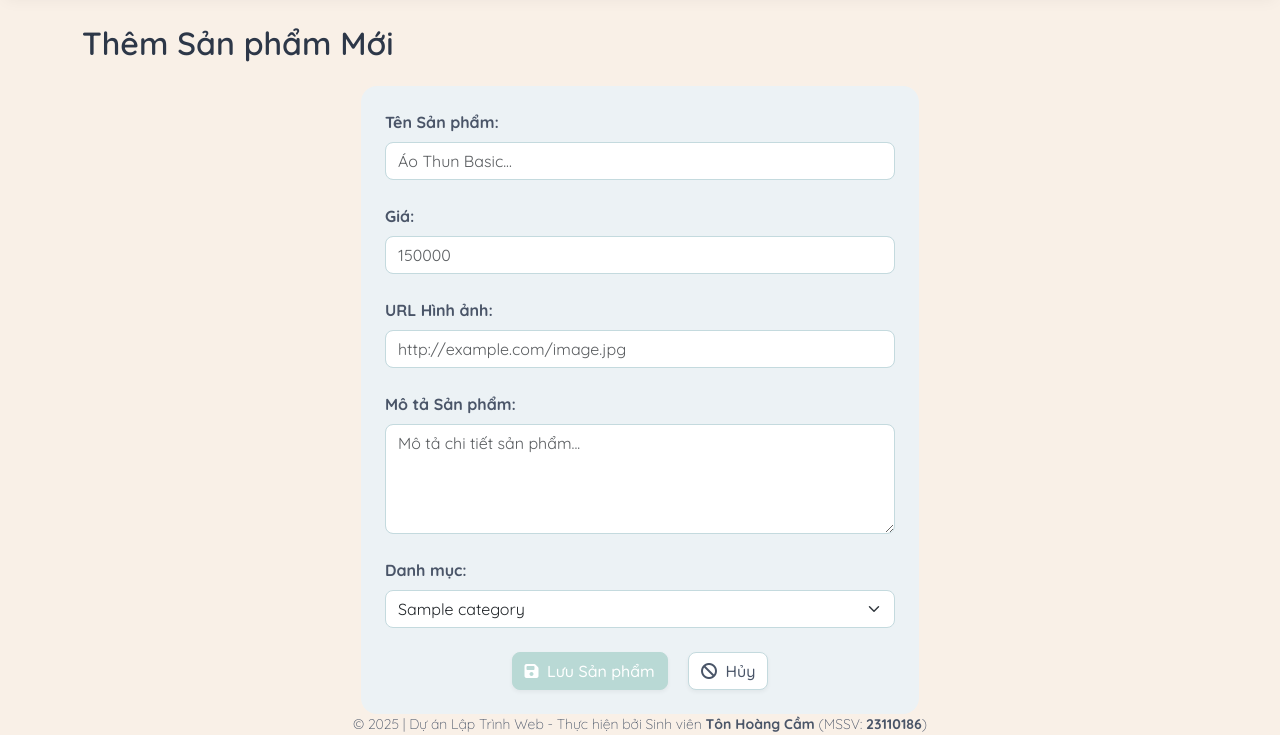
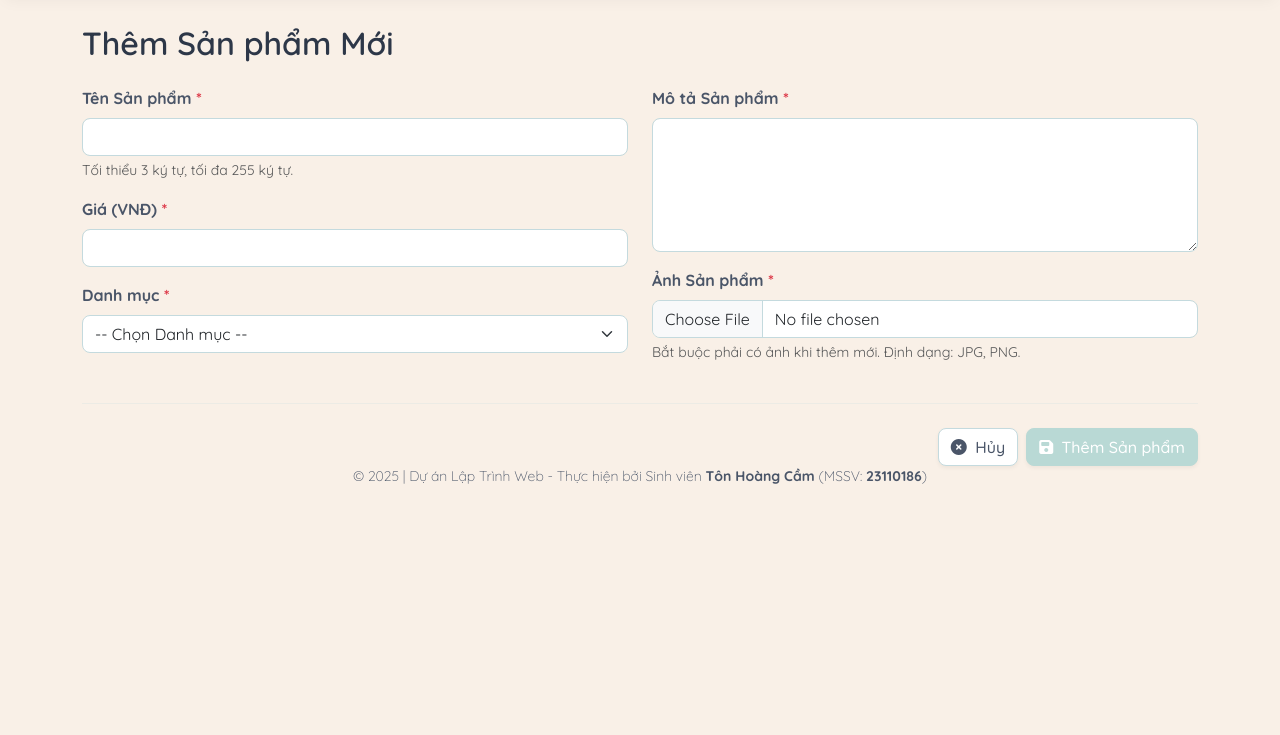
Before and after one commit to DylanVenomania/LaptrinhWeb_trenlop, a Spring Boot app: page /admin/product/new in a window 1280 px wide. Shown: the part 100-835 px from the top of the page. After the commit the page ends 584 px from the top, so only its background shows below. Run offline with Spring Boot 4, Linux system fonts and the light colour scheme; tables that the repository leaves empty hold one stand-in row (values such as "Sample post"); some libraries are stand-ins or nearby versions.

Commit message:
Đổi tên folder Baitap6 thành Bai6_CRUD_Timkiem_Phantrang_header_footer

```diff
--- a/Bai6_CRUD_Timkiem_Phantrang_header_footer/LittleLotus/src/main/resources/templates/product/product-form.html
+++ b/Bai6_CRUD_Timkiem_Phantrang_header_footer/LittleLotus/src/main/resources/templates/product/product-form.html
@@ -3,56 +3,104 @@
       xmlns:layout="http://www.ultraq.net.nz/thymeleaf/layout"
       layout:decorate="~{layouts/layout}">
 <head>
-    <title th:text="${formTitle}">Thêm/Sửa Sản phẩm</title>
+    <title>Quản lý Sản phẩm - Thêm/Sửa</title>
 </head>
 <body>
-    <div layout:fragment="content">
-        <h2 class="mb-4" th:text="${formTitle}">Thêm/Sửa Sản phẩm</h2>
 
-        <div class="container col-md-8 col-lg-6 p-4" style="background-color: var(--color-background-card); border-radius: var(--border-radius-large);">
-            <form action="#" th:action="@{/admin/product/save}" th:object="${product}" method="POST">
+<div layout:fragment="content">
 
-                <input type="hidden" th:field="*{id}">
+    <h2 th:text="${product.id == null} ? 'Thêm Sản phẩm Mới' : 'Cập nhật Sản phẩm: ' + ${product.name}">Thêm Sản phẩm Mới</h2>
 
-                <div class="mb-4">
-                    <label for="name" class="form-label fw-bold">Tên Sản phẩm:</label>
-                    <input type="text" th:field="*{name}" id="name" class="form-control" placeholder="Áo Thun Basic..." required>
+    <form th:action="@{/admin/products/save}" th:object="${product}" method="post" enctype="multipart/form-data">
+
+        <input type="hidden" th:field="*{id}" />
+
+        <div class="row">
+            <div class="col-lg-6">
+                <div class="mb-3">
+                    <label for="name" class="form-label fw-bold">Tên Sản phẩm <span class="text-danger">*</span></label>
+                    <input type="text" th:field="*{name}" id="name"
+                           class="form-control"
+                           th:errorclass="is-invalid"
+                           required minlength="3" maxlength="255"> <div class="invalid-feedback" th:errors="*{name}">
+                        Lỗi Tên sản phẩm
+                    </div>
+                    <div class="form-text">Tối thiểu 3 ký tự, tối đa 255 ký tự.</div>
                 </div>
 
-                <div class="mb-4">
-                    <label for="price" class="form-label fw-bold">Giá:</label>
-                    <input type="number" th:field="*{price}" id="price" class="form-control" placeholder="150000" required step="1000">
+                <div class="mb-3">
+                    <label for="price" class="form-label fw-bold">Giá (VNĐ) <span class="text-danger">*</span></label>
+                    <input type="number" th:field="*{price}" id="price"
+                           class="form-control"
+                           th:errorclass="is-invalid"
+                           required min="1000" step="1000">
+                    <div class="invalid-feedback" th:errors="*{price}">
+                        Lỗi Giá
+                    </div>
                 </div>
 
-                <div class="mb-4">
-                    <label for="imageUrl" class="form-label fw-bold">URL Hình ảnh:</label>
-                    <input type="text" th:field="*{imageUrl}" id="imageUrl" class="form-control" placeholder="http://example.com/image.jpg">
+                <div class="mb-3">
+                    <label for="category" class="form-label fw-bold">Danh mục <span class="text-danger">*</span></label>
+                    <select th:field="*{category}" id="category"
+                            class="form-select"
+                            th:errorclass="is-invalid"
+                            required>
+                        <option th:value="null" selected>-- Chọn Danh mục --</option>
+                        <option th:each="cate : ${listCategories}"
+                                th:value="${cate.id}"
+                                th:text="${cate.name}">Danh mục</option>
+                    </select>
+                    <div class="invalid-feedback" th:errors="*{category}">
+                        Lỗi Danh mục
+                    </div>
+                </div>
+            </div>
+
+            <div class="col-lg-6">
+                <div class="mb-3">
+                    <label for="description" class="form-label fw-bold">Mô tả Sản phẩm <span class="text-danger">*</span></label>
+                    <textarea th:field="*{description}" id="description"
+                              class="form-control" rows="5"
+                              th:errorclass="is-invalid"
+                              required minlength="10"></textarea>
+                    <div class="invalid-feedback" th:errors="*{description}">
+                        Lỗi Mô tả
+                    </div>
                 </div>
 
-                <div class="mb-4">
-                    <label for="description" class="form-label fw-bold">Mô tả Sản phẩm:</label>
-                    <textarea th:field="*{description}" id="description" class="form-control" rows="4" placeholder="Mô tả chi tiết sản phẩm..."></textarea>
+                <div class="mb-3">
+                    <label for="imageFile" class="form-label fw-bold">Ảnh Sản phẩm <span th:if="${product.id == null}" class="text-danger">*</span></label>
+
+                    <input type="file" name="imageFile" id="imageFile"
+                           class="form-control"
+                           th:classappend="${#fields.hasErrors('imageUrl')} ? 'is-invalid' : ''"
+                           accept="image/png, image/jpeg"> <div th:if="${product.id == null}" class="form-text">Bắt buộc phải có ảnh khi thêm mới. Định dạng: JPG, PNG.</div>
+
+                    <div th:if="${product.id != null and product.imageUrl != null}" class="mt-2">
+                        <img th:src="${product.imageUrl}" alt="Ảnh hiện tại" width="100" class="rounded shadow-sm" style="border: 1px solid var(--color-primary);">
+                        <input type="hidden" th:field="*{imageUrl}" /> </div>
+
+                    <div class="invalid-feedback" th:if="${#fields.hasErrors('imageUrl')}" th:errors="*{imageUrl}">
+                        Lỗi Ảnh sản phẩm
+                    </div>
                 </div>
+            </div>
+        </div>
 
-                <div class="mb-4">
-                    <label for="category" class="form-label fw-bold">Danh mục:</label>
-                    <select th:field="*{category}" id="category" class="form-select" required>
-                        <option th:each="cat : ${categories}"
-                                th:value="${cat.id}"
-                                th:text="${cat.name}">Tên Danh mục</option>
-                    </select>
-                </div>
+        <hr class="my-4" style="border-color: var(--color-primary);">
 
-                <div class="text-center mt-4">
-                    <button type="submit" class="btn btn-primary me-3">
-                        <i class="fas fa-save me-1"></i> Lưu Sản phẩm
-                    </button>
-                    <a th:href="@{/admin/products}" class="btn btn-outline-secondary">
-                        <i class="fas fa-ban me-1"></i> Hủy
-                    </a>
-                </div>
-            </form>
+        <div class="d-flex justify-content-end">
+            <a th:href="@{/admin/products}" class="btn btn-outline-secondary me-2">
+                <i class="fas fa-times-circle me-1"></i> Hủy
+            </a>
+            <button type="submit" class="btn btn-primary">
+                <i class="fas fa-save me-1"></i>
+                <span th:text="${product.id == null} ? 'Thêm Sản phẩm' : 'Lưu Thay đổi'">Lưu</span>
+            </button>
         </div>
-    </div>
+
+    </form>
+
+</div>
 </body>
 </html>
```
